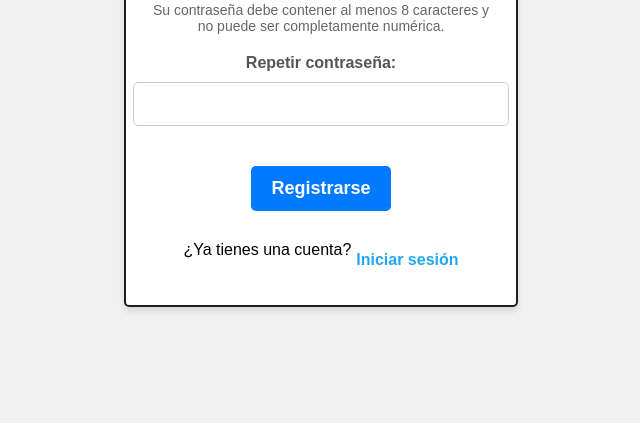
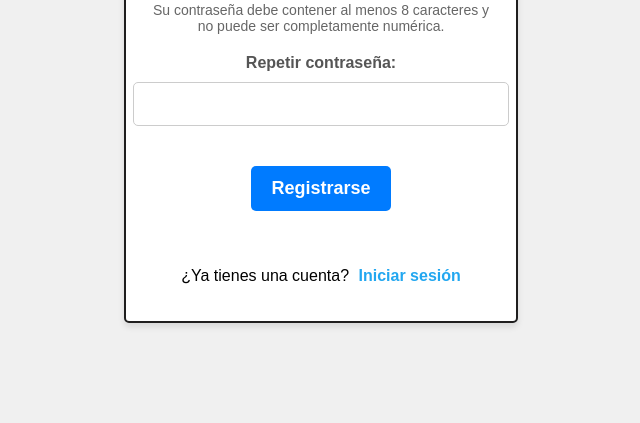
Before and after one commit to PabloGradolph/MiniBizum, a Django app: page /signup/ in a window 1280 px wide. Shown: the part 668-1091 px from the top of the page, without its empty margins (319-959 px from the left). Before the commit the page ends 979 px from the top, so only its background shows below. Run offline with Django 4.2, Linux system fonts and the light colour scheme.

Commit message:
centered some things and minor changes

```diff
--- a/Social/models.py
+++ b/Social/models.py
@@ -23,11 +23,13 @@ class Profile(models.Model):
         user_ids = Relationship.objects.filter(to_user=self.user).values_list('from_user_id', flat=True)
         return User.objects.filter(id__in=user_ids)
 
+
 # Perfil generado automáticamente cuando un usuario se registra.
 @receiver(post_save, sender=User)
 def create_user_profile(sender, instance, created, **kwargs):
     if created:
         Profile.objects.create(user=instance)
+
 
 post_save.connect(create_user_profile, sender=User)
 
--- a/static/css/logs.css
+++ b/static/css/logs.css
@@ -102,10 +102,12 @@ form .helptext {
     justify-content: center;
     align-items: center;
     margin-top: 20px;
+    text-align: center; /* Alinea el texto al centro horizontalmente */
 }
 
 .form-container .register-text a {
     margin-left: 5px;
+    display: inline-block; /* Convierte el enlace en un bloque en línea */
 }
 
 .form-container .register-text a:hover {
--- a/templates/logs/login.html
+++ b/templates/logs/login.html
@@ -41,6 +41,8 @@
           <button type="submit" class="btn-primary">Iniciar Sesión</button>
       </div>
     </form>
-    <p class="register-text">¿No tienes una cuenta? <a href="{% url 'signup' %}">Registrarse</a></p>
+    <div class="register-text">
+      <p>¿No tienes una cuenta? <a href="{% url 'signup' %}">Registrarse</a></p>
+    </div>
   </div>
 {% endblock %}
--- a/templates/logs/register.html
+++ b/templates/logs/register.html
@@ -41,6 +41,8 @@
                 <button type="submit" class="btn-primary">Registrarse</button>
             </div>
         </form>
-        <p class="register-text">¿Ya tienes una cuenta? <a href="{% url 'login' %}">Iniciar sesión</a></p>
+        <div class="register-text">
+            <p>¿Ya tienes una cuenta? <a href="{% url 'login' %}">Iniciar sesión</a></p>
+        </div>
     </div>
 {% endblock %}
```
Also changed, not shown: Social/migrations/0001_initial.py, db.sqlite3, media/default.png, media/default2.png (added).
